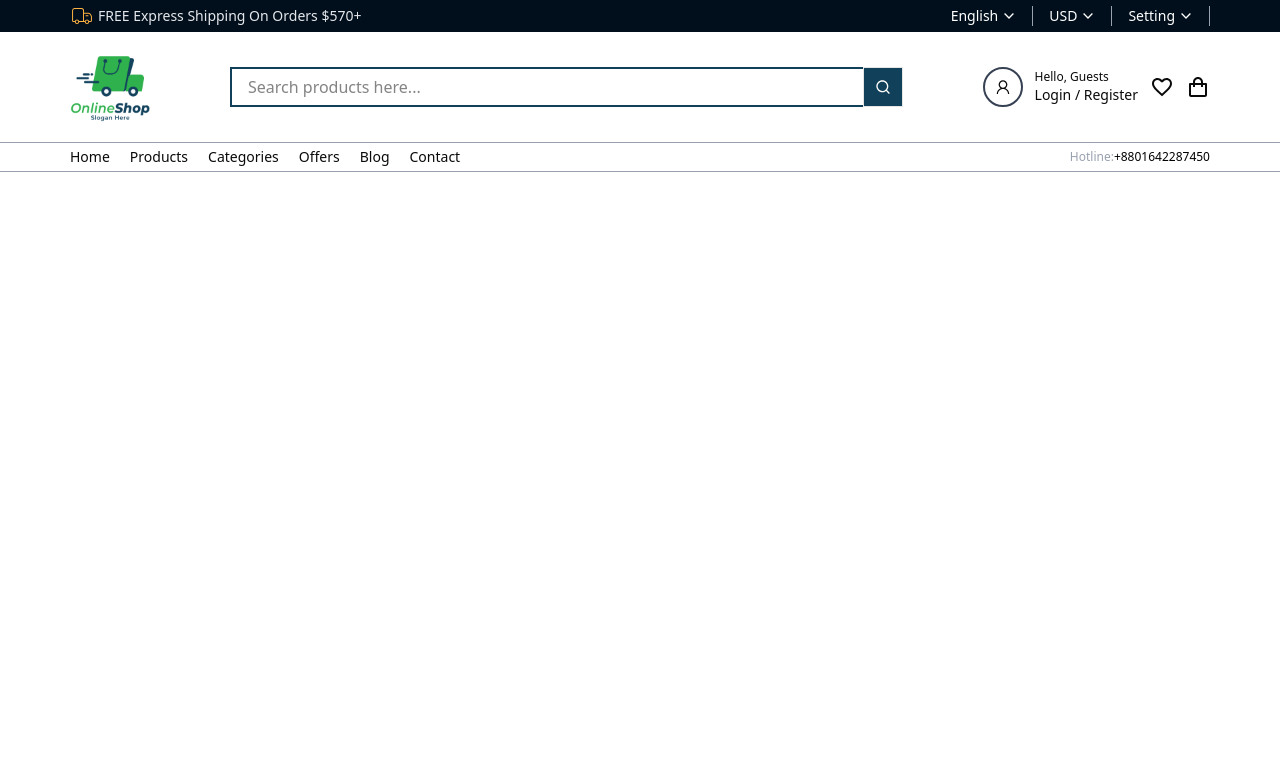
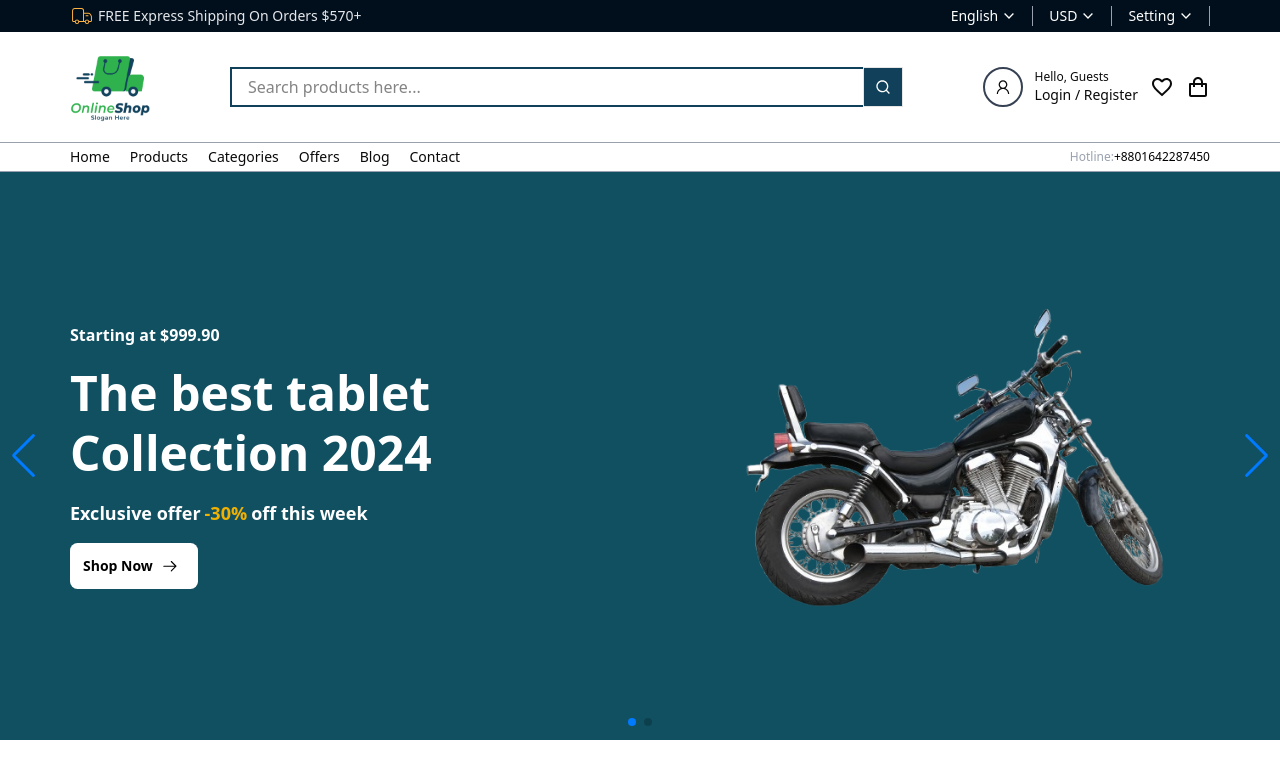
Before and after one commit to Mehebul02/Bike-Store-client, a React (Vite) app: page / in a window 1280 px wide. Shown: the top 778 px of the page. Built offline with nearby package versions, Linux system fonts and the light colour scheme; no server answers.

Commit message:
Added the footer

```diff
--- a/package.json
+++ b/package.json
@@ -26,6 +26,7 @@
     "react-router-dom": "^7.1.2",
     "redux-persist": "^6.0.0",
     "sonner": "^1.7.4",
+    "swiper": "^11.2.4",
     "tailwind-merge": "^3.0.1",
     "tailwindcss-animate": "^1.0.7"
   },
@@ -35,6 +36,7 @@
     "@types/react": "^19.0.8",
     "@types/react-dom": "^19.0.3",
     "@types/redux-persist": "^4.3.1",
+    "@types/swiper": "^6.0.0",
     "@vitejs/plugin-react": "^4.3.4",
     "autoprefixer": "^10.4.20",
     "eslint": "^9.19.0",
--- a/src/App.tsx
+++ b/src/App.tsx
@@ -1,3 +1,4 @@
+import Banner from "./components/Banner/Banner";
 import Header from "./components/header/Header";
 import { useGetAllProductQuery } from "./redux/features/product/productApi"
 
@@ -11,6 +12,7 @@ function App() {
     <div className=" h-screen">
 
    <Header/>
+   <Banner/>
     </div>
   )
 }
--- /dev/null
+++ b/src/assets/images/index.js
@@ -0,0 +1,6 @@
+
+
+
+import logo from '../images/logo/logo.webp'
+import bg1 from '../images/banner/bg1.png'
+export {logo,bg1}
--- a/src/assets/index.ts
+++ /dev/null
@@ -1,5 +0,0 @@
-
-import logo from './images/logo/logo.webp'
-
-
-export {logo}
--- /dev/null
+++ b/src/components/Banner/Banner.tsx
@@ -0,0 +1,102 @@
+
+import React, { useRef, useState } from 'react';
+// Import Swiper React components
+import { Swiper, SwiperSlide } from 'swiper/react';
+
+// Import Swiper styles
+import 'swiper/css';
+import 'swiper/css/pagination';
+import 'swiper/css/navigation';
+
+import bg1 from '../../assets/images/banner/bg1.png'
+// import required modules
+import { Pagination, Navigation } from 'swiper/modules';
+import Container from '../shared/Container';
+
+import { GoArrowRight } from "react-icons/go";
+
+const Banner = () => {
+    return (
+        <div>
+             <Swiper
+        slidesPerView={1}
+        spaceBetween={30}
+        loop={true}
+        pagination={{
+          clickable: true,
+        }}
+        navigation={true}
+        modules={[Pagination, Navigation]}
+        className="mySwiper"
+      >
+        <SwiperSlide>
+        <div className="bg-[#115061] py-12 md:py-20 text-white">
+  <Container className="flex flex-col md:flex-row items-center justify-between gap-8 p-6">
+    {/* Left Side - Text Content */}
+    <div className="flex flex-col gap-4 text-center md:text-left">
+      <p className="text-base font-semibold">Starting at $999.90</p>
+      <h2 className="text-3xl md:text-5xl font-bold max-w-[500px] leading-tight font-sans">
+        The best tablet Collection 2024
+      </h2>
+      <p className="text-lg font-bold">
+        Exclusive offer
+        <span className="text-yellow-500 mx-1">-30%</span>
+        off this week
+      </p>
+      <button
+        className="flex items-center justify-center md:justify-start gap-2 pl-3 bg-white text-black rounded-md
+          w-full md:w-32 text-sm font-semibold hover:bg-transparent hover:text-white py-3
+          border border-transparent hover:border-white/40 duration-200"
+      >
+        Shop Now <GoArrowRight className="text-lg" />
+      </button>
+    </div>
+
+    {/* Right Side - Image */}
+    <div className="w-full md:w-auto">
+      <img src={bg1} alt="bannerImageOne" className="w-full max-w-[400px] md:max-w-[500px] mx-auto md:mx-0" />
+    </div>
+  </Container>
+</div>
+
+
+        </SwiperSlide>
+        <SwiperSlide>
+        <div className="bg-[#115061] py-12 md:py-20 text-white">
+  <Container className="flex flex-col md:flex-row items-center justify-between gap-8 p-6">
+    {/* Left Side - Text Content */}
+    <div className="flex flex-col gap-4 text-center md:text-left">
+      <p className="text-base font-semibold">Starting at $999.90</p>
+      <h2 className="text-3xl md:text-5xl font-bold max-w-[500px] leading-tight font-sans">
+        The best tablet Collection 2024
+      </h2>
+      <p className="text-lg font-bold">
+        Exclusive offer
+        <span className="text-yellow-500 mx-1">-30%</span>
+        off this week
+      </p>
+      <button
+        className="flex items-center justify-center md:justify-start gap-2 pl-4 bg-white text-black rounded-md
+          w-full md:w-32 text-sm font-semibold hover:bg-transparent hover:text-white py-3
+          border border-transparent hover:border-white/40 duration-200"
+      >
+        Shop Now <GoArrowRight className="text-lg" />
+      </button>
+    </div>
+
+    {/* Right Side - Image */}
+    <div className="w-full md:w-auto">
+      <img src={bg1} alt="bannerImageOne" className="w-full max-w-[400px] md:max-w-[500px] mx-auto md:mx-0" />
+    </div>
+  </Container>
+</div>
+
+
+        </SwiperSlide>
+
+      </Swiper>
+        </div>
+    );
+};
+
+export default Banner;
--- a/src/components/header/Header.tsx
+++ b/src/components/header/Header.tsx
@@ -5,7 +5,7 @@ import TopHeader from "./TopHeader";
 
 const Header = () => {
   return (
-    <header className="w-full bg-themeWhite sticky top-0 z-50">
+    <header className="w-full bg-white sticky top-0 z-50">
       {/* TopHeader */}
       <TopHeader />
       <div>
--- a/src/components/header/HeaderIcons.tsx
+++ b/src/components/header/HeaderIcons.tsx
@@ -14,7 +14,7 @@ const HeaderIcons = () => {
             <Link to='/favorite' className='text-2xl relative'>
                     <MdOutlineFavoriteBorder />
                     <span className='iconDesign'>
-                        {/* {favorite?.length>0 ? favorite.length:'0'} */}
+                       {/* {favorite?.length>0 ? favorite.length:'0'} */}
                     </span>
                     </Link>
 
--- a/vite.config.ts
+++ b/vite.config.ts
@@ -4,4 +4,5 @@ import tailwindcss from '@tailwindcss/vite'
 // https://vite.dev/config/
 export default defineConfig({
   plugins: [react(),  tailwindcss(),],
+
 })
```
Also changed, not shown: src/assets/images/banner/bg1.png (added), 1 other file (tests, documents, lock files or other folders).
